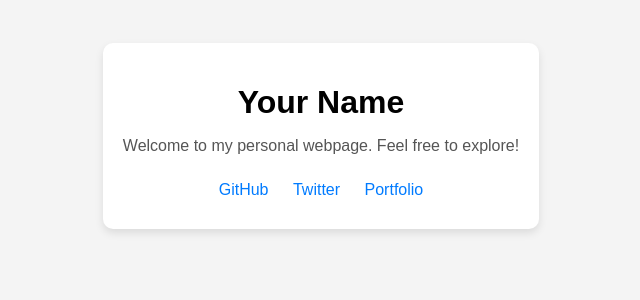
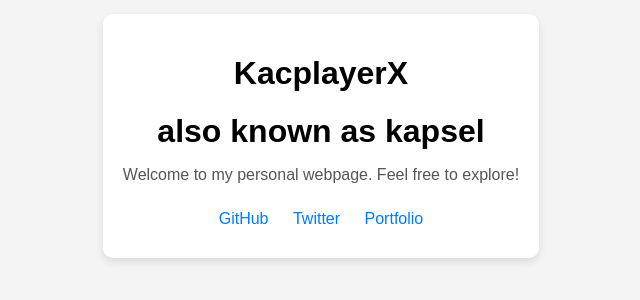
Before and after one commit to KacplayerX/kacplayerx.github.io, a plain HTML site: page index.html in a window 1280 px wide. Shown: the part 264-564 px from the top of the page, without its empty margins (319-959 px from the left). Drawn offline with Linux system fonts and the light colour scheme.

Commit message:
Update index.html

```diff
--- a/index.html
+++ b/index.html
@@ -39,7 +39,8 @@
 </head>
 <body>
     <div class="container">
-        <h1>Your Name</h1>
+        <h1>KacplayerX</h1>
+        <h1>also known as kapsel</h1>
         <p>Welcome to my personal webpage. Feel free to explore!</p>
         <div class="links">
             <a href="#">GitHub</a>
```
